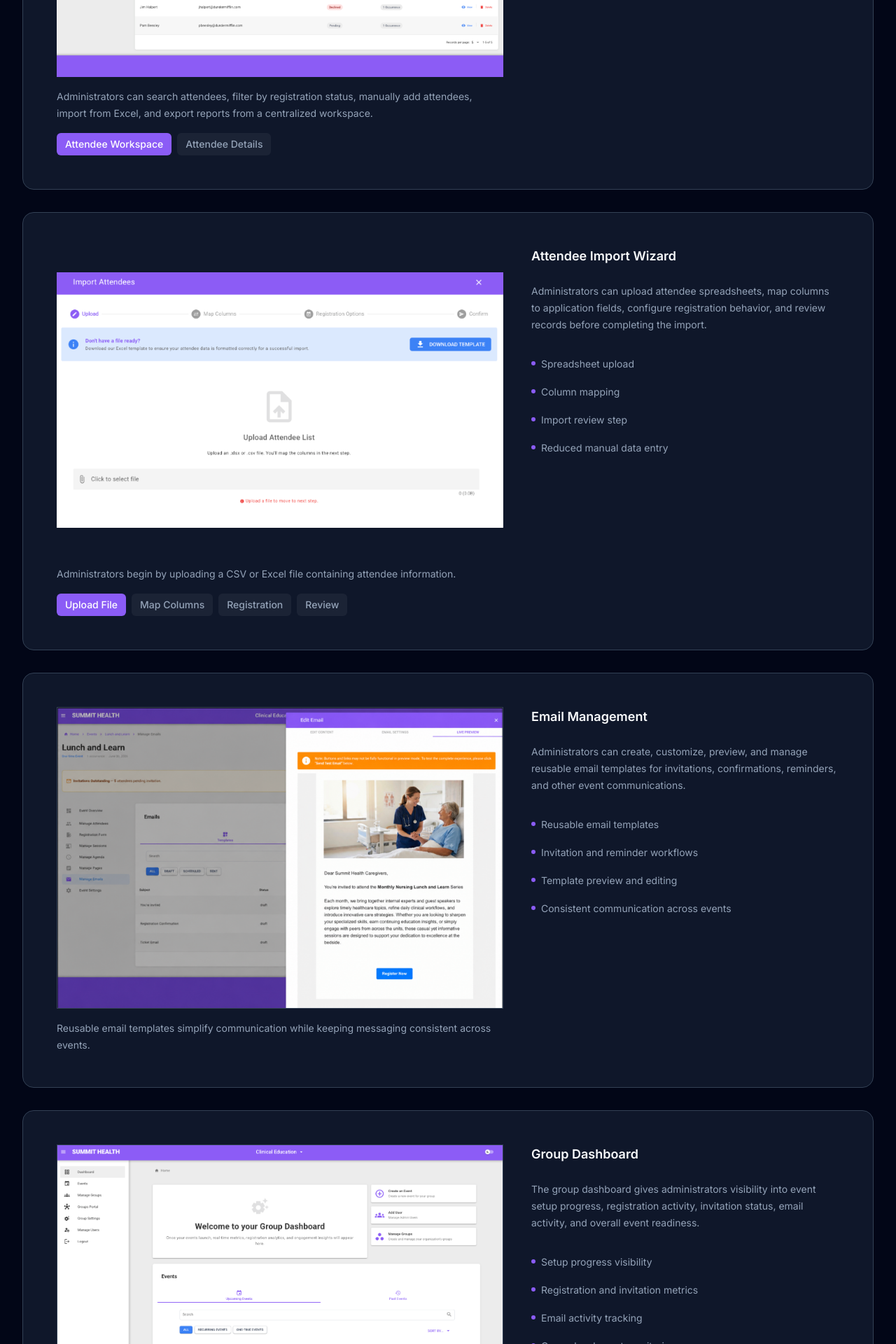
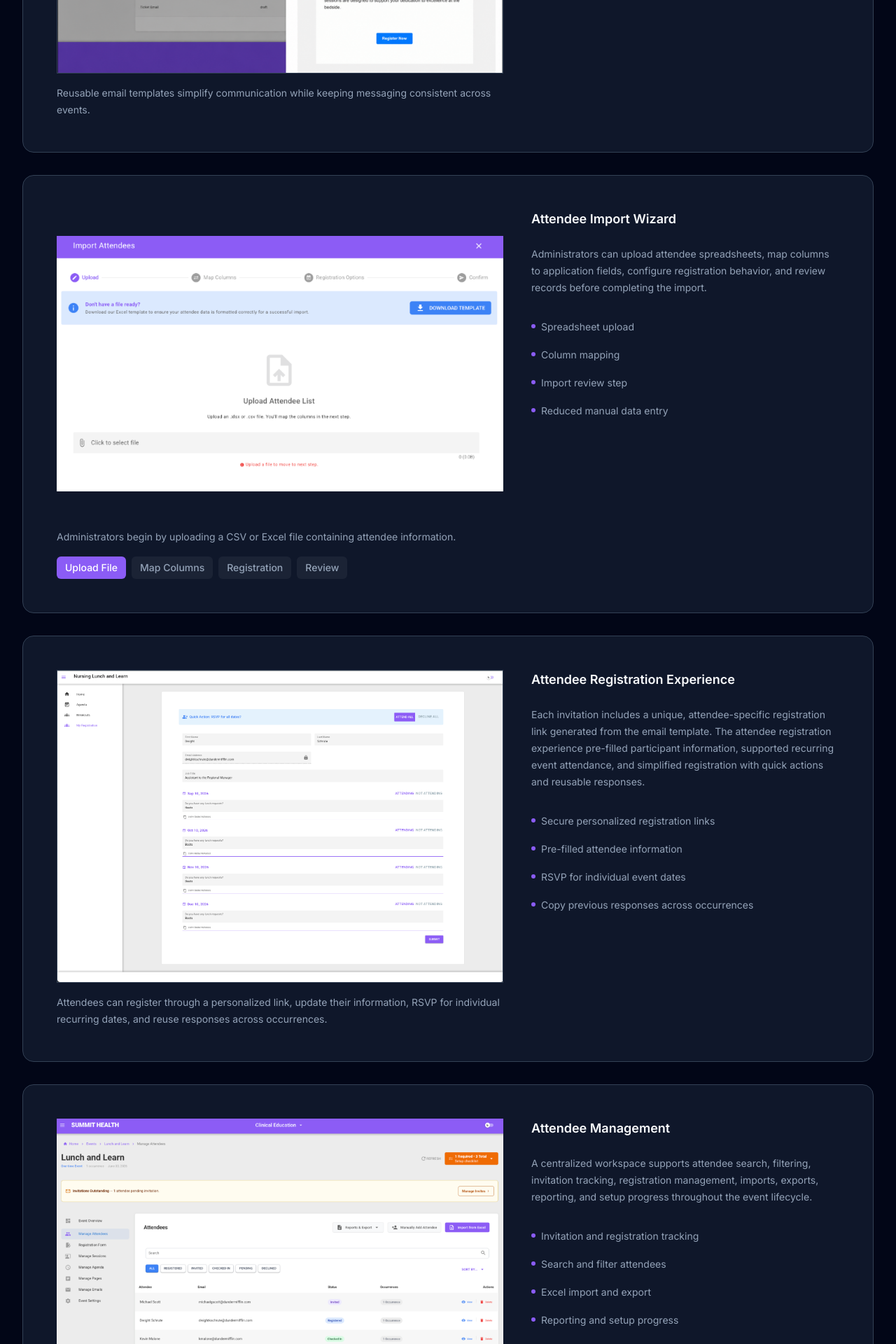
Before and after one commit to ashlee-seagle/developer-portfolio, a Vue app: page /projects/self-service-event-management-platform in a window 1280 px wide. Shown: the part 5280-7200 px from the top of the page at 70% size. Built offline with nearby package versions, Linux system fonts and the light colour scheme.

Commit message:
Add attendee registration experience to event platform case study

```diff
--- a/src/pages/SelfServiceEventCaseStudy.vue
+++ b/src/pages/SelfServiceEventCaseStudy.vue
@@ -142,21 +142,20 @@
 </FeatureBlock>
 
  <FeatureBlock
-  title="Attendee Management"
-  description="A centralized workspace supports attendee search, filtering, invitation tracking, registration management, imports, exports, reporting, and setup progress throughout the event lifecycle."
-  image-alt="Attendee management workspace showing attendee records, registration status, search and filtering tools, import options, and reporting."
-  image-caption="Administrators can manage registrations, invitations, attendee records, and reporting from one centralized workspace."
+      title="Email Management"
+      description="Administrators can create, customize, preview, and manage reusable email templates for invitations, confirmations, reminders, and other event communications."
+      :image-src="emailManagement"
+      image-alt="Email management workspace showing reusable email templates, scheduling options, and communication tools."
+      image-caption="Reusable email templates simplify communication while keeping messaging consistent across events."
       :highlights="[
-    'Invitation and registration tracking',
-    'Search and filter attendees',
-    'Excel import and export',
-    'Reporting and setup progress',
+        'Reusable email templates',
+        'Invitation and reminder workflows',
+        'Template preview and editing',
+        'Consistent communication across events',
       ]"
->
-  <template #media>
-    <ScreenshotGallery :images="attendeeManagementImages" />
-  </template>
-</FeatureBlock>
+    />
+
+
 <FeatureBlock
   title="Attendee Import Wizard"
   description="Administrators can upload attendee spreadsheets, map columns to application fields, configure registration behavior, and review records before completing the import."
@@ -173,18 +172,35 @@
 </FeatureBlock>
 
 <FeatureBlock
-      title="Email Management"
-      description="Administrators can create, customize, preview, and manage reusable email templates for invitations, confirmations, reminders, and other event communications."
-      :image-src="emailManagement"
-      image-alt="Email management workspace showing reusable email templates, scheduling options, and communication tools."
-      image-caption="Reusable email templates simplify communication while keeping messaging consistent across events."
+  title="Attendee Registration Experience"
+  description="Each invitation includes a unique, attendee-specific registration link generated from the email template. The attendee registration experience pre-filled participant information, supported recurring event attendance, and simplified registration with quick actions and reusable responses."
+  :image-src="personalizedRegistration"
+  image-alt="Personalized attendee registration form showing pre-filled attendee information, recurring event dates, attendance options, lunch request fields, copy from previous actions, and submit button."
+  image-caption="Attendees can register through a personalized link, update their information, RSVP for individual recurring dates, and reuse responses across occurrences."
   :highlights="[
-        'Reusable email templates',
-        'Invitation and reminder workflows',
-        'Template preview and editing',
-        'Consistent communication across events',
+    'Secure personalized registration links',
+    'Pre-filled attendee information',
+    'RSVP for individual event dates',
+    'Copy previous responses across occurrences',
   ]"
 />
+
+   <FeatureBlock
+  title="Attendee Management"
+  description="A centralized workspace supports attendee search, filtering, invitation tracking, registration management, imports, exports, reporting, and setup progress throughout the event lifecycle."
+  image-alt="Attendee management workspace showing attendee records, registration status, search and filtering tools, import options, and reporting."
+  image-caption="Administrators can manage registrations, invitations, attendee records, and reporting from one centralized workspace."
+  :highlights="[
+    'Invitation and registration tracking',
+    'Search and filter attendees',
+    'Excel import and export',
+    'Reporting and setup progress',
+  ]"
+>
+  <template #media>
+    <ScreenshotGallery :images="attendeeManagementImages" />
+  </template>
+</FeatureBlock>
 
     <FeatureBlock
       title="Group Dashboard"
@@ -339,6 +355,7 @@ import attendeeImportMappingImage from '../assets/images/projects/event-platform
 import attendeeImportRegistrationImage from '../assets/images/projects/event-platform/import-registration.png'
 import attendeeImportReviewImage from '../assets/images/projects/event-platform/import-review.png'
 
+import personalizedRegistration from '../assets/images/projects/event-platform/personalized-registration.png'
 
 const technologies = ['Laravel', 'Vue 3', 'Quasar', 'SQL Server', 'REST APIs']
 
```
Also changed, not shown: src/assets/images/projects/event-platform/events-list.png, src/assets/images/projects/event-platform/personalized-registration.png (added). Lines whose indentation alone changed are shown as unchanged.
